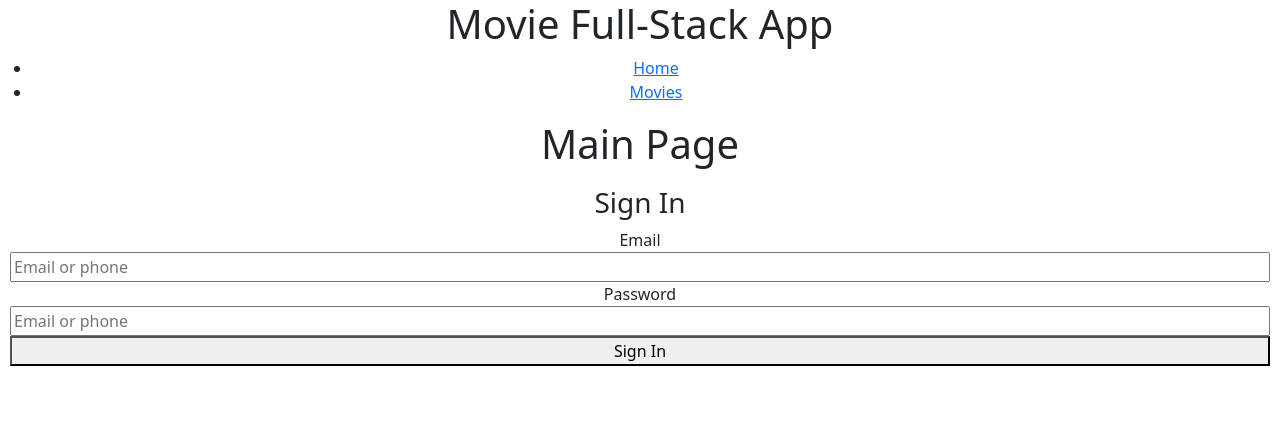
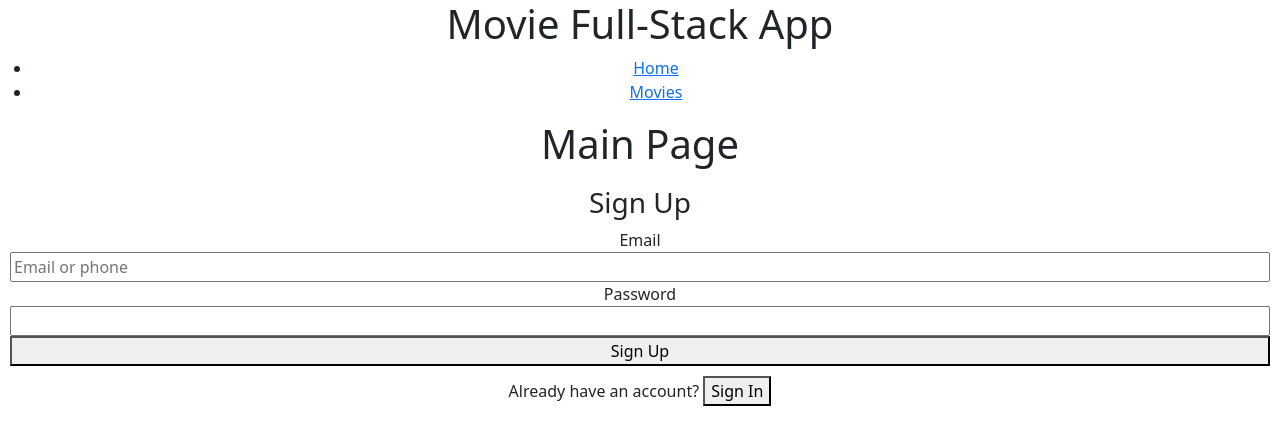
Before and after one commit to han18/Movie-Fullstack, a React (Create React App) app: page / in a window 1280 px wide. Shown: the top 444 px of the page. Built offline with nearby package versions, Linux system fonts and the light colour scheme; no server answers.

Commit message:
navigating between login or sign up

```diff
--- a/src/Pages/MainPage.js
+++ b/src/Pages/MainPage.js
@@ -1,16 +1,53 @@
-import { useRef } from "react";
+import { useRef, useState } from "react";
 
 function MainPage() {
   const emailInputRef = useRef(null);
   const passwordInputRef = useRef(null);
+  const [showSignUp, setShowSignUp] = useState(false);
+
+  const handleSignIn = (e) => {
+    e.preventDefault();
+    console.log(emailInputRef.current.value);
+    console.log(passwordInputRef.current.value);
+
+    if (emailInputRef.current.value === "") {
+      emailInputRef.current.focus();
+      return;
+    }
+    if (passwordInputRef.current.value === "") {
+      passwordInputRef.current.focus();
+      return;
+    }
+  };
+
+  const handleSignUp = (e) => {
+    e.preventDefault();
+    console.log(emailInputRef.current.value);
+    console.log(passwordInputRef.current.value);
+
+    if (emailInputRef.current.value === "") {
+      emailInputRef.current.focus();
+      return;
+    }
+    if (passwordInputRef.current.value === "") {
+      passwordInputRef.current.focus();
+      return;
+    }
+  };
 
   return (
     <main>
       <h1>Main Page</h1>
 
+      {showSignUp ? (
         <div>
           <form
-          style={{ display: "flex", flexDirection: "column", padding: "10px" }}
+            onSubmit={handleSignIn}
+            style={{
+              display: "flex",
+              flexDirection: "column",
+              padding: "10px",
+            }}
           >
             <h3>Sign In</h3>
             <label htmlFor="email">Email</label>
@@ -27,11 +64,48 @@ function MainPage() {
               name="password"
               id="password"
               type="text"
-            placeholder="Email or phone"
             />
             <button type="submit">Sign In</button>
           </form>
+          <span>
+            Don't have an account?{" "}
+            <button onClick={() => setShowSignUp(!showSignUp)}>Sign Up</button>
+          </span>
         </div>
+      ) : (
+        <div>
+          <form
+            onSubmit={handleSignUp}
+            style={{
+              display: "flex",
+              flexDirection: "column",
+              padding: "10px",
+            }}
+          >
+            <h3>Sign Up</h3>
+            <label htmlFor="email">Email</label>
+            <input
+              ref={emailInputRef}
+              name="email"
+              id="email"
+              type="text"
+              placeholder="Email or phone"
+            />
+            <label htmlFor="password">Password</label>
+            <input
+              ref={passwordInputRef}
+              name="password"
+              id="password"
+              type="text"
+            />
+            <button type="submit">Sign Up</button>
+          </form>
+          <span>
+            Already have an account?{" "}
+            <button onClick={() => setShowSignUp(!showSignUp)}>Sign In</button>
+          </span>
+        </div>
+      )}
     </main>
   );
 }
```
Lines whose indentation alone changed are shown as unchanged.
